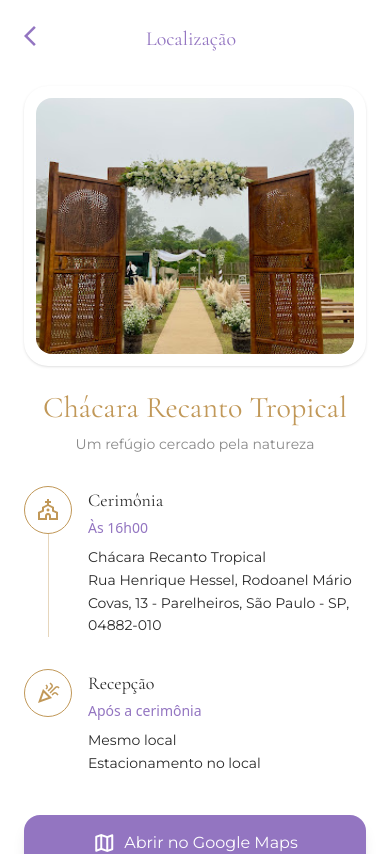
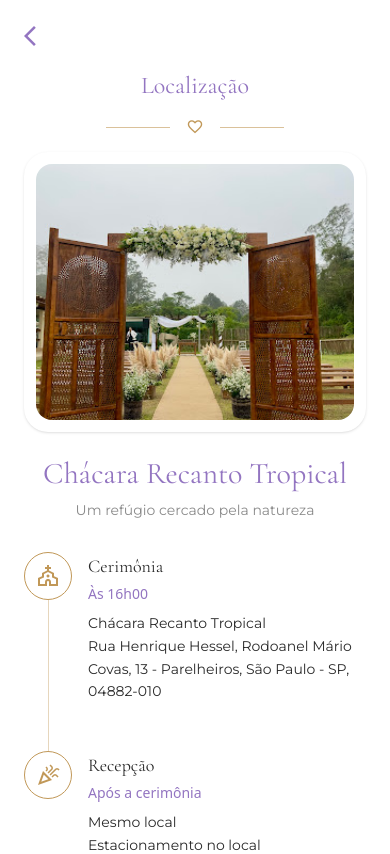
Before and after one commit to joshuadias06/Queren_Joshua_Wedding, a React (Vite) app: page /location in a window 390 px wide. Shown: the top 854 px of the page. Built offline with nearby package versions, Linux system fonts and the light colour scheme; the HTML template or start-up script is replaced by a standard one.

Commit message:
feat: enhance mobile experience with new layout and scroll-to-top functionality, update RSVP form for companions

```diff
--- a/src/presentation/components/MobileOnly.tsx
+++ b/src/presentation/components/MobileOnly.tsx
@@ -17,16 +17,94 @@ export function MobileOnly({ children, maxWidth = 430 }: Props) {
 
   if (!isMobile) {
     return (
-      <div className="min-h-screen flex items-center justify-center bg-neutral-950 px-6">
-        <div className="max-w-md text-center rounded-2xl bg-white p-6 shadow">
-          <h1 className="text-xl font-semibold">Abra no celular 📱</h1>
-          <p className="mt-2 text-sm text-neutral-600">
-            Esta experiência foi feita para telas mobile. Reduza a janela ou use
-            o modo responsivo do navegador.
+      <div className="fixed inset-0 z-50 flex items-center justify-center bg-[var(--color-bg)] px-6">
+        {/* fundo leve com “manchas” (simples) */}
+        <div className="absolute inset-0 opacity-30 pointer-events-none">
+          <div className="absolute -top-20 -left-20 h-64 w-64 rounded-full bg-[var(--color-primary)]/20" />
+          <div className="absolute top-20 -right-24 h-72 w-72 rounded-full bg-[var(--color-secondary)]/15" />
+          <div className="absolute bottom-0 left-10 h-80 w-80 rounded-full bg-[var(--color-primary)]/10" />
+        </div>
+
+        {/* Card principal */}
+        <div className="relative w-full max-w-[520px] rounded-[36px] bg-white shadow-2xl px-10 py-12 text-center">
+          {/* “Queren & Joshua” */}
+          <p
+            className="text-[var(--color-secondary)] text-3xl"
+            style={{ fontFamily: "var(--font-elegant)" }}
+          >
+            Queren & Joshua
           </p>
 
-          <div className="mt-4 text-sm text-neutral-500">
-            Dica: no Chrome aperte <b>F12</b> → ícone de celular/tablet.
+          <div className="mt-3 mx-auto h-px w-12 bg-[var(--color-secondary)] opacity-50" />
+
+          {/* Ícone celular */}
+          <div className="mt-10 flex justify-center">
+            <div className="h-16 w-16 rounded-full bg-[var(--color-primary)]/10 flex items-center justify-center">
+              <span
+                className="material-symbols-outlined text-[var(--color-secondary)]"
+                style={{ fontSize: "34px" }}
+              >
+                smartphone
+              </span>
+            </div>
+          </div>
+
+          {/* Título */}
+          <h1
+            className="mt-10 text-5xl leading-tight text-[var(--color-primary)]"
+            style={{ fontFamily: "var(--font-elegant)" }}
+          >
+            Melhor Visualizado
+            <br />
+            no Celular
+          </h1>
+
+          {/* Texto */}
+          <div
+            className="mt-8 space-y-6 text-[var(--color-text)]"
+            style={{ fontFamily: "var(--font-body)" }}
+          >
+            <p className="text-lg leading-relaxed">
+              Esta experiência foi pensada com carinho para telas de celular.
+            </p>
+
+            <p className="text-lg leading-relaxed text-[var(--color-muted)]">
+              Para uma visualização perfeita, por favor, acesse pelo seu smartphone
+              ou reduza a janela do seu navegador.
+            </p>
+          </div>
+
+          {/* Divisor com coração */}
+          <div className="mt-10 flex items-center justify-center gap-5">
+            <div className="h-px w-24 bg-[var(--color-secondary)] opacity-30" />
+            <span
+              className="material-symbols-outlined text-[var(--color-secondary)]"
+              style={{ fontSize: "16px" }}
+            >
+              favorite
+            </span>
+            <div className="h-px w-24 bg-[var(--color-secondary)] opacity-30" />
+          </div>
+
+          {/* Caixa de dica */}
+          <div className="mt-10 rounded-2xl bg-neutral-100 px-6 py-5 text-left">
+            <div className="flex gap-3 items-start">
+              <span
+                className="material-symbols-outlined text-[var(--color-primary)]"
+                style={{ fontSize: "22px" }}
+              >
+                lightbulb
+              </span>
+
+              <p
+                className="text-sm text-[var(--color-muted)] leading-relaxed"
+                style={{ fontFamily: "var(--font-body)" }}
+              >
+                <span className="font-semibold text-[var(--color-text)]">Dica:</span>{" "}
+                No Chrome, você pode apertar <span className="font-semibold">F12</span>{" "}
+                e clicar no ícone de celular/tablet no canto superior esquerdo do painel.
+              </p>
+            </div>
           </div>
         </div>
       </div>
--- a/src/presentation/navigation/AppNavigator.tsx
+++ b/src/presentation/navigation/AppNavigator.tsx
@@ -3,10 +3,13 @@ import { HomeScreen } from "../screens/home/HomeScreen";
 import { RsvpScreen } from "../screens/rsvp/RsvpScreen";
 import { GiftsScreen } from "../screens/gifts/GiftScreen";
 import { LocationScreen } from "../screens/location/LocationScreen";
+import { ScrollToTop } from "./ScrollToTop";
 
 export function AppNavigator() {
   return (
     <BrowserRouter>
+      <ScrollToTop />
+
       <Routes>
         <Route path="/" element={<HomeScreen />} />
         <Route path="/rsvp" element={<RsvpScreen />} />
--- /dev/null
+++ b/src/presentation/navigation/ScrollToTop.tsx
@@ -0,0 +1,13 @@
+import { useEffect } from "react";
+import { useLocation } from "react-router-dom";
+
+export function ScrollToTop() {
+  const { pathname } = useLocation();
+
+  useEffect(() => {
+    // garante que cada nova rota comece no topo
+    window.scrollTo({ top: 0, left: 0, behavior: "auto" });
+  }, [pathname]);
+
+  return null;
+}
--- a/src/presentation/screens/location/LocationScreen.tsx
+++ b/src/presentation/screens/location/LocationScreen.tsx
@@ -19,7 +19,7 @@ export function LocationScreen() {
 
                 <div className="mt-6 text-center px-6">
                     <h2
-            className="text-3xl text-[var(--color-secondary)]"
+                        className="text-3xl text-[var(--color-primary)]"
                         style={{ fontFamily: "var(--font-elegant)" }}
                     >
                         {state.venue}
@@ -33,28 +33,23 @@ export function LocationScreen() {
                     </p>
                 </div>
 
-        <div className="px-6">
+                <div className="px-6 mt-8">
                     <TimelineItem
                         icon="church"
                         title={state.ceremony.title}
                         time={state.ceremony.time}
-            lines={[
-              state.ceremony.location,
-              state.ceremony.address,
-            ]}
+                        lines={[state.ceremony.location, state.ceremony.address]}
                     />
 
                     <TimelineItem
                         icon="celebration"
                         title={state.reception.title}
                         time={state.reception.time}
-            lines={[
-              state.reception.location,
-              state.reception.details,
-            ]}
+                        lines={[state.reception.location, state.reception.details]}
                         isLast
                     />
                 </div>
+
 
                 <div className="mt-10 px-6">
                     <button
--- a/src/presentation/screens/location/components/LocationTopBar.tsx
+++ b/src/presentation/screens/location/components/LocationTopBar.tsx
@@ -5,21 +5,41 @@ type Props = {
 
 export function LocationTopBar({ title, onBack }: Props) {
   return (
-    <div className="pt-6 pb-4 px-6 flex items-center justify-between">
-      <button onClick={onBack}>
-        <span className="material-symbols-outlined text-[var(--color-primary)]">
-          arrow_back_ios
-        </span>
-      </button>
+    <div className="pt-6 px-6">
 
+      {/* Linha superior (botão voltar) */}
+      <div className="flex items-center justify-between">
+        <button onClick={onBack}>
+          <span className="material-symbols-outlined text-[var(--color-primary)]">
+            arrow_back_ios
+          </span>
+        </button>
+
+        <div className="w-8" />
+      </div>
+
+      {/* Título */}
       <h1
-        className="text-xl text-[var(--color-primary)]"
+        className="mt-4 text-center text-2xl text-[var(--color-primary)]"
         style={{ fontFamily: "var(--font-elegant)" }}
       >
         {title}
       </h1>
 
-      <div className="w-8" />
+      {/* Linha decorativa com coração */}
+      <div className="flex items-center justify-center gap-4 mt-4">
+        <div className="h-px w-16 bg-[var(--color-secondary)] opacity-60" />
+
+        <span
+          className="material-symbols-outlined text-[var(--color-secondary)]"
+          style={{ fontSize: "18px" }}
+        >
+          favorite
+        </span>
+
+        <div className="h-px w-16 bg-[var(--color-secondary)] opacity-60" />
+      </div>
+
     </div>
   );
 }
--- a/src/presentation/screens/location/components/TimelineItem.tsx
+++ b/src/presentation/screens/location/components/TimelineItem.tsx
@@ -8,10 +8,10 @@ type Props = {
 
 export function TimelineItem({ icon, title, time, lines, isLast }: Props) {
   return (
-    <div className="relative pl-16 mt-8">
-      {/* Linha vertical */}
+    <div className={`relative pl-16 ${isLast ? "" : "pb-12"}`}>
+      {/* Linha vertical (vai do centro do ícone até o “espaço” abaixo) */}
       {!isLast && (
-        <div className="absolute left-6 top-10 bottom-0 w-px bg-[var(--color-secondary)] opacity-40" />
+        <div className="absolute left-6 top-6 bottom-0 w-px bg-[var(--color-secondary)] opacity-40" />
       )}
 
       {/* Ícone */}
@@ -28,9 +28,7 @@ export function TimelineItem({ icon, title, time, lines, isLast }: Props) {
         {title}
       </h3>
 
-      <p className="text-[var(--color-primary)] text-sm mt-1">
-        {time}
-      </p>
+      <p className="text-[var(--color-primary)] text-sm mt-1">{time}</p>
 
       <div
         className="mt-2 text-sm text-[var(--color-text)] leading-relaxed"
--- a/src/presentation/screens/rsvp/RsvpViewModel.ts
+++ b/src/presentation/screens/rsvp/RsvpViewModel.ts
@@ -12,8 +12,11 @@ type WeddingInfo = {
 type FormState = {
   fullName: string;
   guests: number;
+  companions: string[];
   message: string;
 };
+
+const MAX_GUESTS = 6;
 
 export function useRsvpViewModel() {
   const weddingInfo: WeddingInfo = useMemo(
@@ -32,6 +35,7 @@ export function useRsvpViewModel() {
   const [form, setForm] = useState<FormState>({
     fullName: "",
     guests: 1,
+    companions: [],
     message: "",
   });
 
@@ -40,23 +44,47 @@ export function useRsvpViewModel() {
       setForm((p) => ({ ...p, fullName: value })),
 
     incGuests: () =>
-      setForm((p) => ({ ...p, guests: Math.min(20, p.guests + 1) })),
+      setForm((p) => {
+        if (p.guests >= MAX_GUESTS) return p;
+
+        return {
+          ...p,
+          guests: p.guests + 1,
+          companions: [...p.companions, ""], // adiciona novo campo
+        };
+      }),
 
     decGuests: () =>
-      setForm((p) => ({ ...p, guests: Math.max(1, p.guests - 1) })),
+      setForm((p) => {
+        if (p.guests <= 1) return p;
 
-    setMessage: (value: string) => setForm((p) => ({ ...p, message: value })),
+        return {
+          ...p,
+          guests: p.guests - 1,
+          companions: p.companions.slice(0, -1), // remove último acompanhante
+        };
+      }),
+
+    setCompanion: (index: number, value: string) =>
+      setForm((p) => {
+        const updated = [...p.companions];
+        updated[index] = value;
+        return { ...p, companions: updated };
+      }),
+
+    setMessage: (value: string) =>
+      setForm((p) => ({ ...p, message: value })),
 
     submit: () => {
-      // depois: chamar usecase / API
-      // por enquanto: só validação simples
       if (!form.fullName.trim()) {
-        alert("Por favor, informe seu nome.");
+        alert("Informe seu nome.");
         return;
       }
 
       alert(
-        `Presença confirmada!\n\nNome: ${form.fullName}\nAcompanhantes: ${form.guests}\nMensagem: ${form.message || "-"}`
+        `Confirmado!\n\nTitular: ${form.fullName}\nAcompanhantes: ${form.companions.join(
+          ", "
+        )}`
       );
     },
   };
```
Also changed, not shown: src/presentation/screens/rsvp/RsvpScreen.tsx (+14 -0 lines), src/presentation/screens/rsvp/components/Stepper.tsx (+35 -7 lines). Lines whose indentation alone changed are shown as unchanged.
